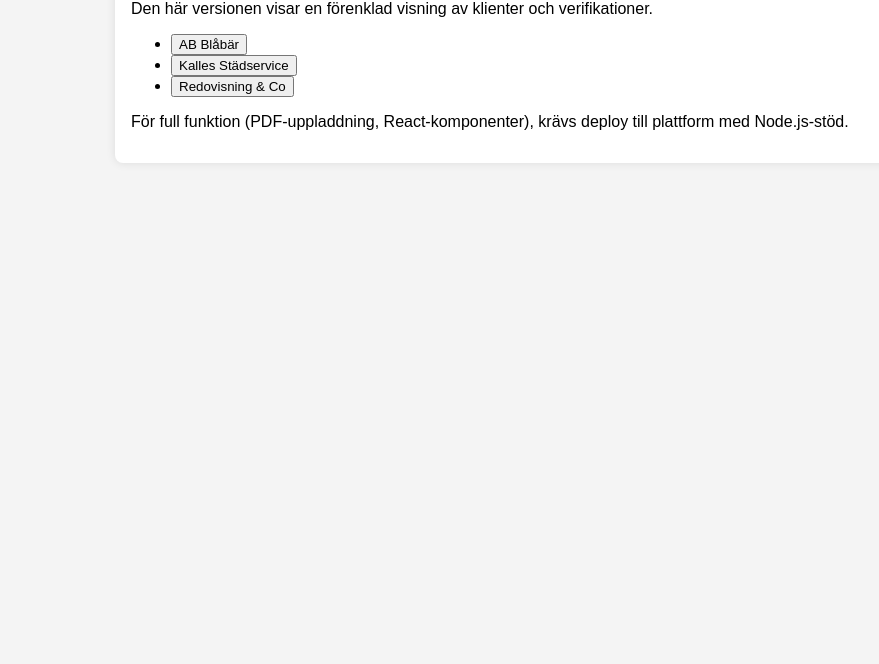
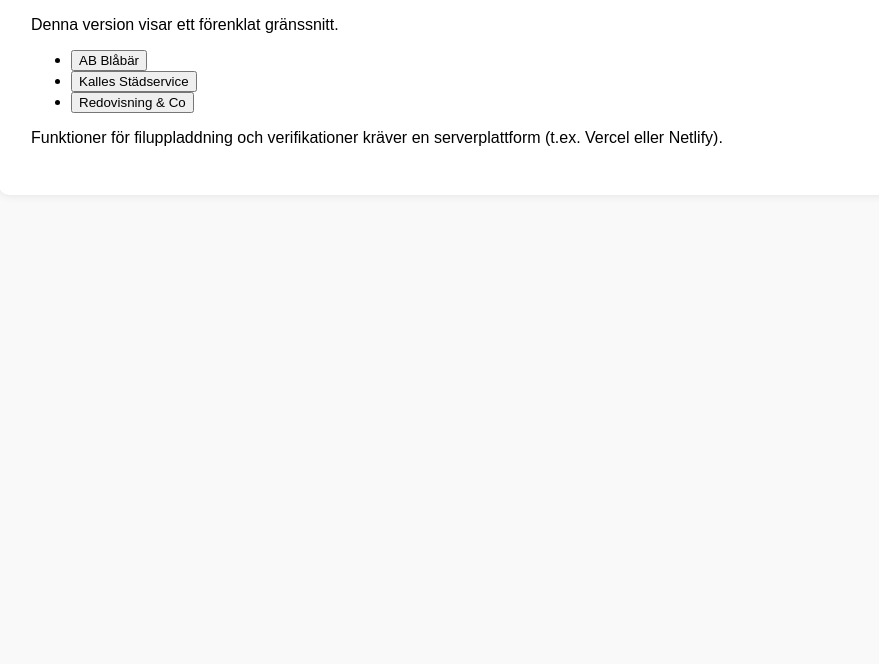
Before and after one commit to Demonproject-ai/Demon, a plain HTML site: page index.html in a window 1280 px wide. Shown: the part 136-800 px from the top of the page, without its empty margins (109-988 px from the left). Drawn offline with Linux system fonts and the light colour scheme.

Commit message:
Add files via upload

```diff
--- a/index.html
+++ b/index.html
@@ -5,13 +5,12 @@
     <title>Demon Bokföringssystem</title>
     <meta name="viewport" content="width=device-width, initial-scale=1.0" />
     <style>
-      body { font-family: sans-serif; padding: 2rem; background: #f4f4f4; }
-      .app { background: white; padding: 1rem; border-radius: 8px; max-width: 800px; margin: auto; box-shadow: 0 0 10px rgba(0,0,0,0.1); }
-      h1 { color: #333; }
+      body { font-family: sans-serif; background: #f9f9f9; padding: 2rem; }
+      #root { max-width: 1000px; margin: auto; background: white; padding: 2rem; border-radius: 10px; box-shadow: 0 0 10px rgba(0,0,0,0.1); }
     </style>
   </head>
   <body>
-    <div id="root" class="app">Laddar Demon Bokföring...</div>
+    <div id="root">Laddar Demon...</div>
     <script type="module" src="main.js"></script>
   </body>
 </html>
--- a/main.js
+++ b/main.js
@@ -1,10 +1,10 @@
 document.getElementById("root").innerHTML = `
   <h1>Demon Bokföringssystem</h1>
-  <p>Den här versionen visar en förenklad visning av klienter och verifikationer.</p>
+  <p>Denna version visar ett förenklat gränssnitt.</p>
   <ul>
     <li><button onclick="alert('Klient: AB Blåbär')">AB Blåbär</button></li>
     <li><button onclick="alert('Klient: Kalles Städservice')">Kalles Städservice</button></li>
     <li><button onclick="alert('Klient: Redovisning & Co')">Redovisning & Co</button></li>
   </ul>
-  <p>För full funktion (PDF-uppladdning, React-komponenter), krävs deploy till plattform med Node.js-stöd.</p>
+  <p>Funktioner för filuppladdning och verifikationer kräver en serverplattform (t.ex. Vercel eller Netlify).</p>
 `;
```
